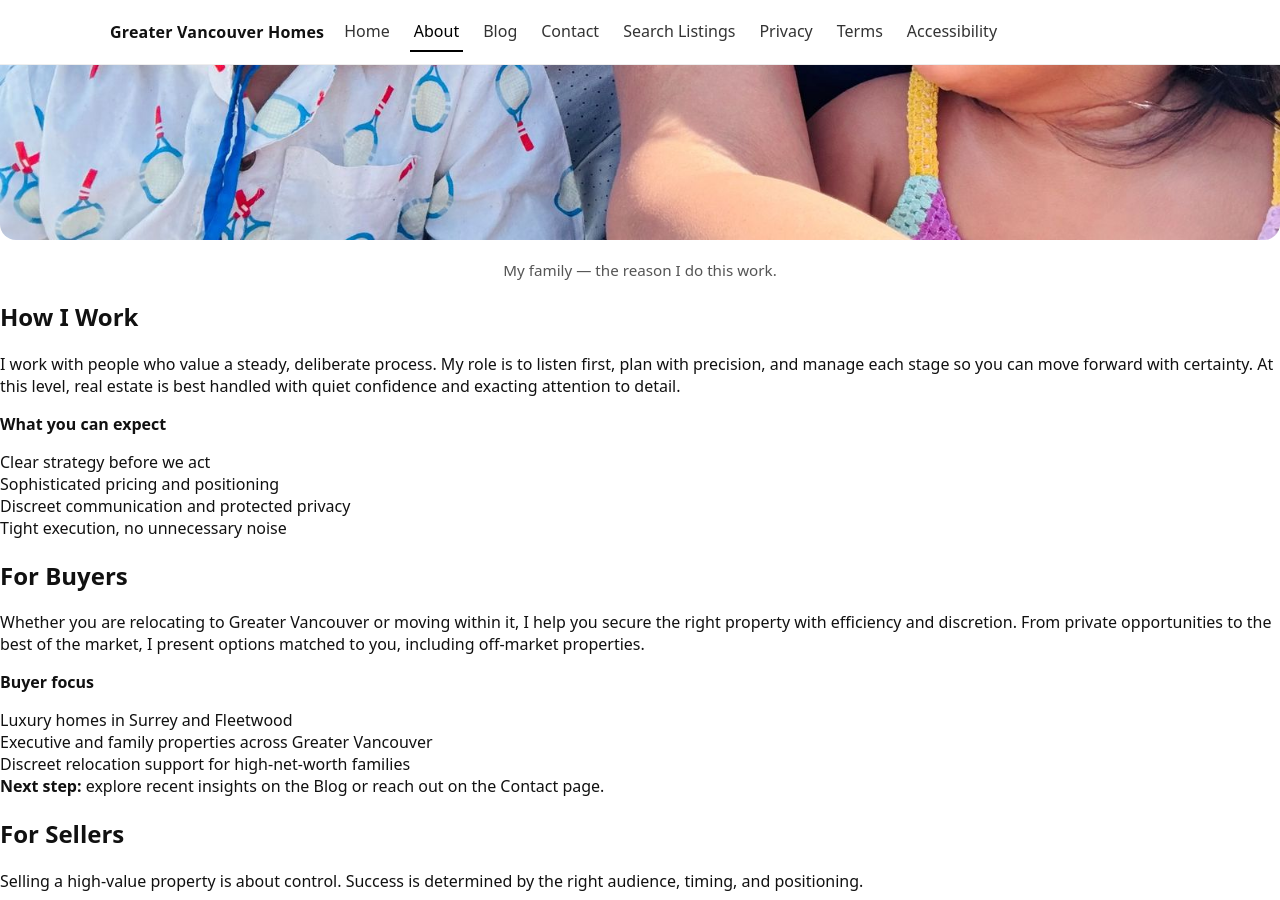
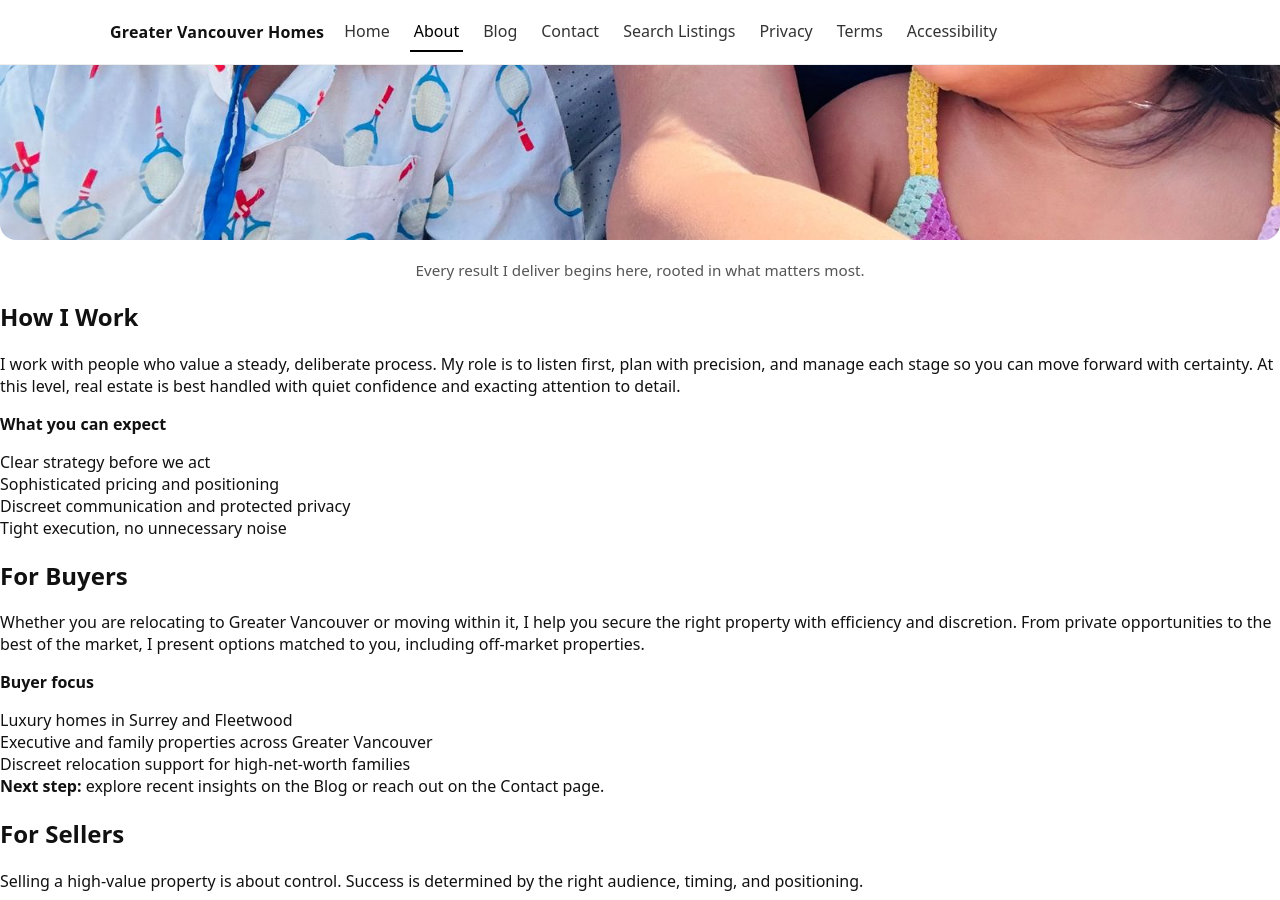
Before and after one commit to gvancouverhomes/gvancouverhomes.github.io, a Jekyll site: the page built from about.md, in a window 1280 px wide and 900 px high, scrolled down 1026 px. Built offline with Jekyll 4.4.1, drawn with Linux system fonts in a browser that asks for light colours.

Commit message:
Update about.md

```diff
--- a/about.md
+++ b/about.md
@@ -24,7 +24,7 @@ Becoming a father sharpened my focus on what matters. That clarity guides every
     style="max-width:100%;height:auto;border-radius:16px;"
   >
 </p>
-<p style="text-align:center; font-size:0.95rem; color:#555;">My family — the reason I do this work.</p>
+<p style="text-align:center; font-size:0.95rem; color:#555;">Every result I deliver begins here, rooted in what matters most.</p>
 
 ## How I Work
 I work with people who value a steady, deliberate process. My role is to listen first, plan with precision, and manage each stage so you can move forward with certainty. At this level, real estate is best handled with quiet confidence and exacting attention to detail.
```
